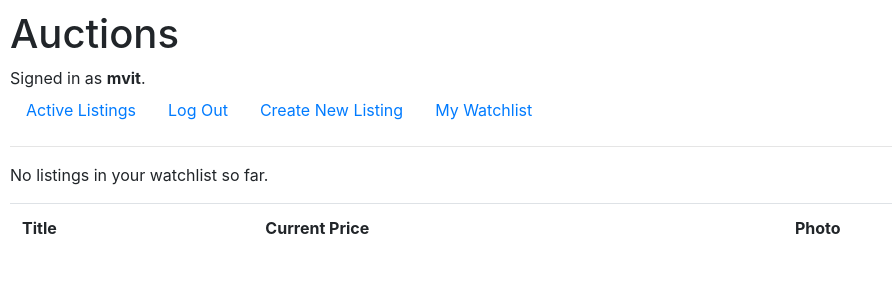
After one commit to vuca1/Commerce_cs50w, a Django app: page /watchlist/ in a window 1280 px wide. The commit adds this page. Shown: the top 300 px of the page, without its empty margins (0-892 px from the left). Run offline with Django 3.2, Linux system fonts and the light colour scheme; a user stored in the database is signed in; data comes from the database, SQL or seed files in the repository; both versions use the stored data as it was after the commit; lists and menus that the app fills with data are empty; some libraries are stand-ins or nearby versions.

Commit message:
Implement watchlist feature: add ManyToMany relationship for users to track auction listings, update views and templates for watchlist management

```diff
--- a/auctions/models.py
+++ b/auctions/models.py
@@ -6,7 +6,11 @@ from decimal import Decimal
 
 
 class User(AbstractUser):
-    pass
+    watchlist = models.ManyToManyField(
+        "AuctionListing",
+        blank=True,
+        related_name="watchlisted_by"
+    )
 
 class Category(models.Model):
     name = models.CharField(max_length=64, unique=True)
@@ -60,7 +64,3 @@ class Comment(models.Model):
 
     def __str__(self):
         return f"{self.item}: {self.author} - {self.content}"
-
-class Watchlist(models.Model):
-    items = ""
-    user = ""
--- a/auctions/templates/auctions/layout.html
+++ b/auctions/templates/auctions/layout.html
@@ -27,6 +27,9 @@
                 <li class="nav-item">
                     <a class="nav-link" href="{% url 'create_listing' %}">Create New Listing</a>
                 </li>
+                <li class="nav-item">
+                    <a class="nav-link" href="{% url 'watchlist' %}">My Watchlist</a>
+                </li>
             {% else %}
                 <li class="nav-item">
                     <a class="nav-link" href="{% url 'login' %}">Log In</a>
--- /dev/null
+++ b/auctions/templates/auctions/watchlist.html
@@ -0,0 +1,41 @@
+{% extends "auctions/layout.html" %}
+
+{% load humanize %}
+
+{% block body %}
+    <table class="table table-hover">
+        <tr>
+            <th scope="col">Title</th>
+            <th scope="col">Current Price</th>
+            <th scope="col">Photo</th>
+            <th></th>
+            <th></th>
+        </tr>
+            {% for listing in watchlist %}
+                <tr>
+                    <td>{{ listing.title }}</td>
+                    <td>{{ listing.current_price|intcomma }} €</td>
+                    {% if listing.image_url %}
+                        <td><a href="{{ listing.image_url }}" target="_blank"><img style="height: 50px; width: auto; border-radius: 5px;" src="{{ listing.image_url }}" alt="image of a listing item"></a></td>
+                    {% else %}
+                        <td>No Image</td>
+                    {% endif %}
+                    <td>
+                        <form action="{% url 'listing' listing.id %}" method="POST">
+                            {% csrf_token %}
+                            <button type="submit" class="btn btn-outline-primary">View</button>
+                        </form>
+                    </td>
+                    <td>
+                        <form action="{% url 'toggle_watchlist' listing.id %}" method="POST">
+                            {% csrf_token %}
+                            <input type="hidden" name="next" value="{{ request.path }}">
+                            <button type="submit" class="btn btn-outline-danger">Remove</button>
+                    </form>
+                    </td>
+                </tr>
+            {% empty %}
+                <p>No listings in your watchlist so far.</p>
+            {% endfor %}
+    </table>
+{% endblock %}
--- a/auctions/urls.py
+++ b/auctions/urls.py
@@ -4,9 +4,11 @@ from . import views
 
 urlpatterns = [
     path("", views.index, name="index"),
-    path("login", views.login_view, name="login"),
-    path("logout", views.logout_view, name="logout"),
-    path("register", views.register, name="register"),
-    path("create_listing", views.create_listing, name="create_listing"),
-    path("listing/<int:listing_id>", views.listing, name="listing")
+    path("login/", views.login_view, name="login"),
+    path("logout/", views.logout_view, name="logout"),
+    path("register/", views.register, name="register"),
+    path("create_listing/", views.create_listing, name="create_listing"),
+    path("listing/<int:listing_id>/", views.listing, name="listing"),
+    path("toggle_watchlist/<int:listing_id>/", views.toggle_watchlist, name="toggle_watchlist"),
+    path("watchlist/", views.watchlist, name="watchlist")
 ]
--- a/auctions/views.py
+++ b/auctions/views.py
@@ -103,17 +103,17 @@ def register(request):
 @login_required
 def create_listing(request):
     if request.method == "POST":
-        form = ListingForm(request.POST)
-        if form.is_valid():
-            title = form.cleaned_data["title"]
-            description = form.cleaned_data["description"]
-            initial_price = form.cleaned_data["initial_price"]
-            image_url = form.cleaned_data["image_url"]
-            category_id = form.cleaned_data["category"]
+        new_listing_form = ListingForm(request.POST)
+        if new_listing_form.is_valid():
+            title = new_listing_form.cleaned_data["title"]
+            description = new_listing_form.cleaned_data["description"]
+            initial_price = new_listing_form.cleaned_data["initial_price"]
+            image_url = new_listing_form.cleaned_data["image_url"]
+            category_id = new_listing_form.cleaned_data["category"]
         else:
             return render(request, "auctions/create_listing.html", {
                 "categories": Category.objects.all(),
-                "form": form
+                "new_listing_form": new_listing_form
             })
 
         category = None
@@ -129,34 +129,58 @@ def create_listing(request):
             creator=request.user)
         new_listing.save()
 
-        return HttpResponseRedirect(reverse("index"))
+        return HttpResponseRedirect(reverse("auctions:index"))
 
 
     return render(request, "auctions/create_listing.html", {
         "categories": Category.objects.all(),
-        "form": ListingForm()
+        "new_listing_form": ListingForm()
     })
 
 def listing(request, listing_id):
     listing = get_object_or_404(AuctionListing, id=listing_id)
 
     if request.method == "POST":
-        form = CommentForm(request.POST)
-        if form.is_valid():
-            content = form.cleaned_data["content"]
-        else:
-            return render(request, "auctions/listing.html", {
-                "listing": listing,
-                "comments": listing.comments.order_by("created_at"),
-                "form": form
-            })
 
-        new_comment = Comment(content=content, author=request.user, item=listing)
-        new_comment.save()
-        return redirect("listing", listing_id=listing_id)
+        if "submit_comment" in request.POST:
+            comment_form = CommentForm(request.POST)
+            if comment_form.is_valid():
+                content = comment_form.cleaned_data["content"]
+            else:
+                return render(request, "auctions/listing.html", {
+                    "listing": listing,
+                    "comments": listing.comments.order_by("created_at"),
+                    "comment_form": comment_form
+                })
+
+            new_comment = Comment(content=content, author=request.user, item=listing)
+            new_comment.save()
+            return redirect("listing", listing_id=listing_id)
+
+        elif "submit_watchlist" in request.POST:
+            pass # TODO - watchlist model and many-to-many model to
 
     return render(request, "auctions/listing.html", {
         "listing": listing,
         "comments": listing.comments.order_by("created_at"),
-        "form": CommentForm()
+        "comment_form": CommentForm()
     })
+
+@login_required
+def toggle_watchlist(request, listing_id):
+    listing = get_object_or_404(AuctionListing, id=listing_id)
+
+    if listing in request.user.watchlist.all():
+        request.user.watchlist.remove(listing)
+    else:
+        request.user.watchlist.add(listing)
+
+    next_url = request.POST.get("next", "index")
+
+    return redirect(next_url)
+
+@login_required
+def watchlist(request):
+    return render(request, "auctions/watchlist.html", {
+        "watchlist": request.user.watchlist.all()
+    })
```
Also changed, not shown: auctions/templates/auctions/create_listing.html (+1 -26 lines), auctions/templates/auctions/listing.html (+16 -3 lines), auctions/migrations/0005_watchlist.py (added), auctions/migrations/0006_delete_watchlist_user_watchlist.py (added), db.sqlite3.
